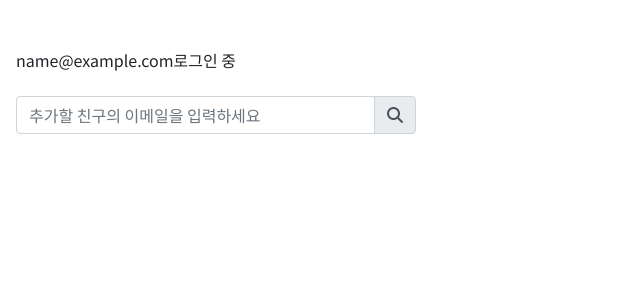
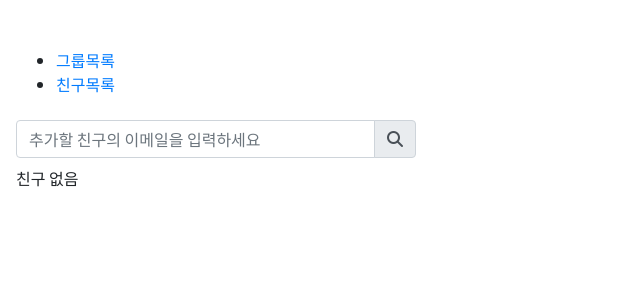
Before and after one commit to wookingwoo/travel-map, a Django app: page /user/friendlist/ in a window 1280 px wide. Shown: the part 56-356 px from the top of the page, without its empty margins (0-640 px from the left). Run offline with Django 3.2, Linux system fonts and the light colour scheme; the visitor is signed in with stand-in values (Sample User, id 1); data comes from the database, SQL or seed files in the repository; some libraries are stand-ins or nearby versions.

Commit message:
friends list

```diff
--- a/GongGongI/templates/user/friend.html
+++ b/GongGongI/templates/user/friend.html
@@ -8,7 +8,10 @@
   class="my-5 ml-3"
 >
   {% if user.is_authenticated %}
-  <p>{{ user.email }}로그인 중</p>
+  <ul>
+    <li><a href="{% url 'user:grouplist' %}">그룹목록</a></li>
+    <li><a href="{% url 'user:search' %}">친구목록</a></li>
+  </ul>
 
   <form class="form-line my-2" action="{% url 'user:search' %}" method="get">
     {% csrf_token %}
@@ -67,7 +70,21 @@
     <p>검색결과 없습니다</p>
     {% endfor %}
   </ul>
-  {% endif %} {% else %} {% endif %}
+  {% endif %}
+
+    {% for friend in friends_list %}
+      <li>
+        <img src="{{friend.image.url}}" style="width:10rem; height:10rem; border-radius:10rem; margin:1rem 0">
+        <div>{{friend}}</div>
+        <div>{{friend.message}}</div>
+      </li>
+    {% empty %}
+      <p>친구 없음</p>
+    {% endfor %}
+
+
+  {% else %}
+  {% endif %}
 </div>
 
 {% endblock %}
```
Also changed, not shown: GongGongI/templates/user/group.html (+8 -4 lines).
